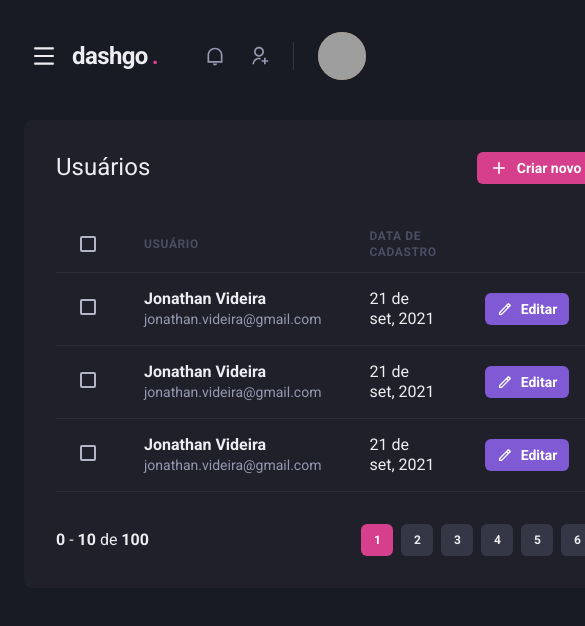
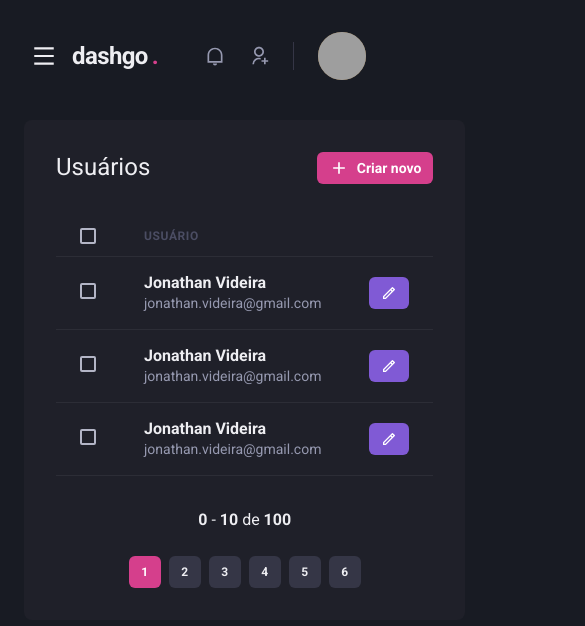
Before and after one commit to ajvideira/rocketseat-ignite-reactjs-dashgo, a Next.js app: page /users in a window 390 px wide. Shown: the top 626 px of the page, 585 px wide, since content can reach past the window. Built offline with nearby package versions, Linux system fonts and the light colour scheme; grey boxes are pictures that could not be loaded.

Commit message:
User list responsive support

```diff
--- a/src/components/Pagination/index.tsx
+++ b/src/components/Pagination/index.tsx
@@ -1,9 +1,17 @@
-import { Box, Button, HStack } from "@chakra-ui/react";
+import { Box, HStack, Stack, useBreakpointValue } from "@chakra-ui/react";
 import { PaginationItem } from "./PaginationItem";
 
 export function Pagination() {
+  const isWideVersion = useBreakpointValue({ base: false, lg: true });
+
   return (
-    <HStack spacing="6" mt="8" justify="space-between" align="center">
+    <Stack
+      spacing="6"
+      mt="8"
+      justify="space-between"
+      align="center"
+      direction={isWideVersion ? "row" : "column"}
+    >
       <Box>
         <strong>0</strong> - <strong>10</strong> de <strong>100</strong>
       </Box>
@@ -15,6 +23,6 @@ export function Pagination() {
         <PaginationItem page={5} />
         <PaginationItem page={6} />
       </HStack>
-    </HStack>
+    </Stack>
   );
 }
--- a/src/pages/users/index.tsx
+++ b/src/pages/users/index.tsx
@@ -12,6 +12,7 @@ import {
   Th,
   Thead,
   Tr,
+  useBreakpointValue,
 } from "@chakra-ui/react";
 import { RiAddLine, RiPencilLine } from "react-icons/ri";
 import { Header } from "../../components/Header";
@@ -19,6 +20,8 @@ import { Pagination } from "../../components/Pagination";
 import { Sidebar } from "../../components/Sidebar";
 
 export default function UserList() {
+  const isWideVersion = useBreakpointValue({ base: false, lg: true });
+
   return (
     <Flex h="100vh" direction="column">
       <Header />
@@ -50,7 +53,7 @@ export default function UserList() {
                   <Checkbox colorScheme="pink" />
                 </Th>
                 <Th>Usuário</Th>
-                <Th>Data de cadastro</Th>
+                {isWideVersion && <Th>Data de cadastro</Th>}
                 <Th w="8"></Th>
               </Tr>
             </Thead>
@@ -67,7 +70,7 @@ export default function UserList() {
                     </Text>
                   </Box>
                 </Td>
-                <Td>21 de set, 2021</Td>
+                {isWideVersion && <Td>21 de set, 2021</Td>}
                 <Td>
                   <Button
                     as="a"
@@ -75,11 +78,9 @@ export default function UserList() {
                     fontSize="sm"
                     colorScheme="purple"
                     leftIcon={<Icon as={RiPencilLine} fontSize="16" />}
-                    display="flex"
-                    alignItems="center"
-                    justifyContent="center"
+                    iconSpacing={!isWideVersion ? 0 : 2}
                   >
-                    Editar
+                    {isWideVersion && "Editar"}
                   </Button>
                 </Td>
               </Tr>
@@ -95,7 +96,7 @@ export default function UserList() {
                     </Text>
                   </Box>
                 </Td>
-                <Td>21 de set, 2021</Td>
+                {isWideVersion && <Td>21 de set, 2021</Td>}
                 <Td>
                   <Button
                     as="a"
@@ -103,8 +104,9 @@ export default function UserList() {
                     fontSize="sm"
                     colorScheme="purple"
                     leftIcon={<Icon as={RiPencilLine} fontSize="16" />}
+                    iconSpacing={!isWideVersion ? 0 : 2}
                   >
-                    Editar
+                    {isWideVersion && "Editar"}
                   </Button>
                 </Td>
               </Tr>
@@ -120,7 +122,7 @@ export default function UserList() {
                     </Text>
                   </Box>
                 </Td>
-                <Td>21 de set, 2021</Td>
+                {isWideVersion && <Td>21 de set, 2021</Td>}
                 <Td>
                   <Button
                     as="a"
@@ -128,8 +130,9 @@ export default function UserList() {
                     fontSize="sm"
                     colorScheme="purple"
                     leftIcon={<Icon as={RiPencilLine} fontSize="16" />}
+                    iconSpacing={!isWideVersion ? 0 : 2}
                   >
-                    Editar
+                    {isWideVersion && "Editar"}
                   </Button>
                 </Td>
               </Tr>
```
